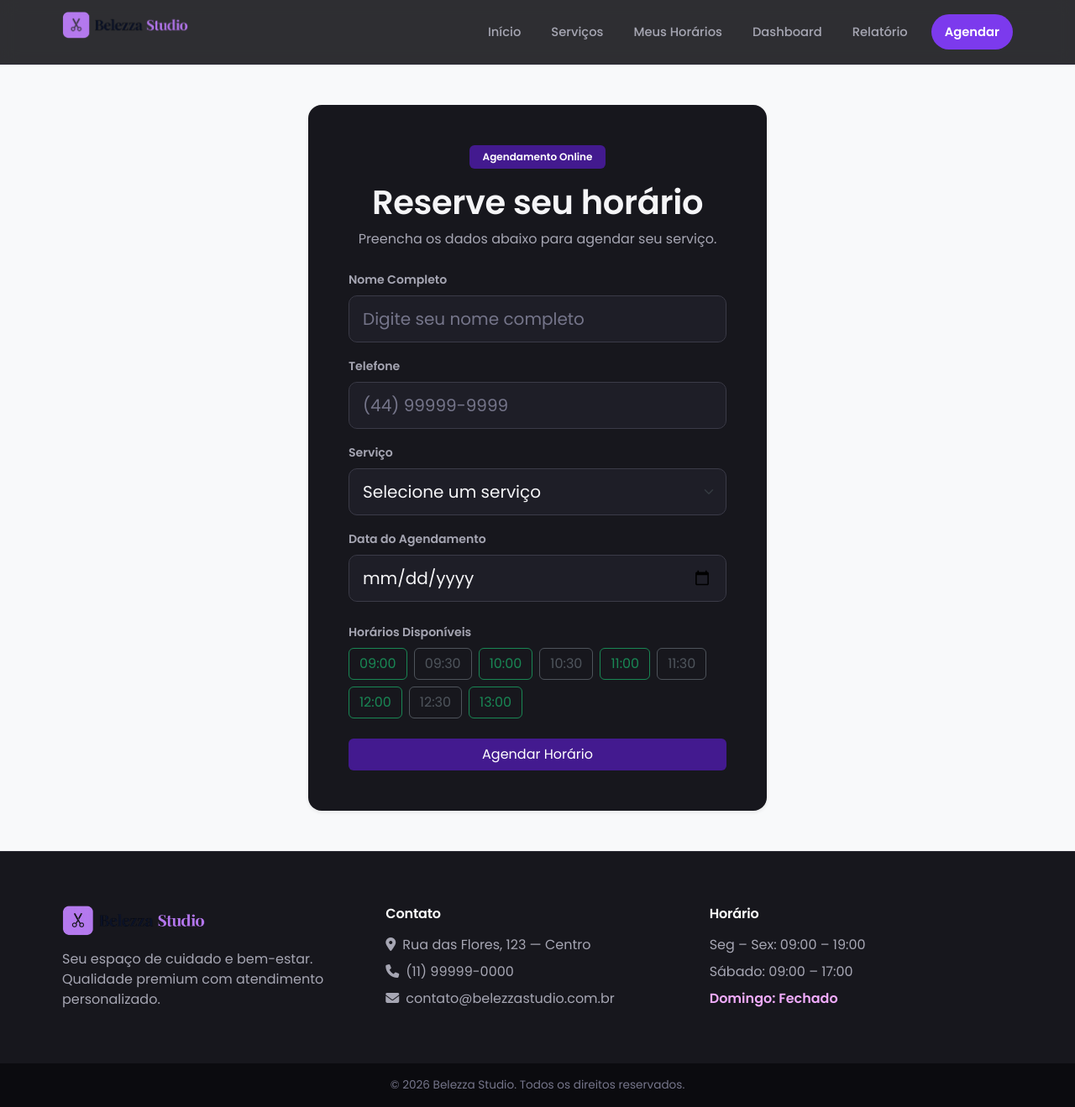
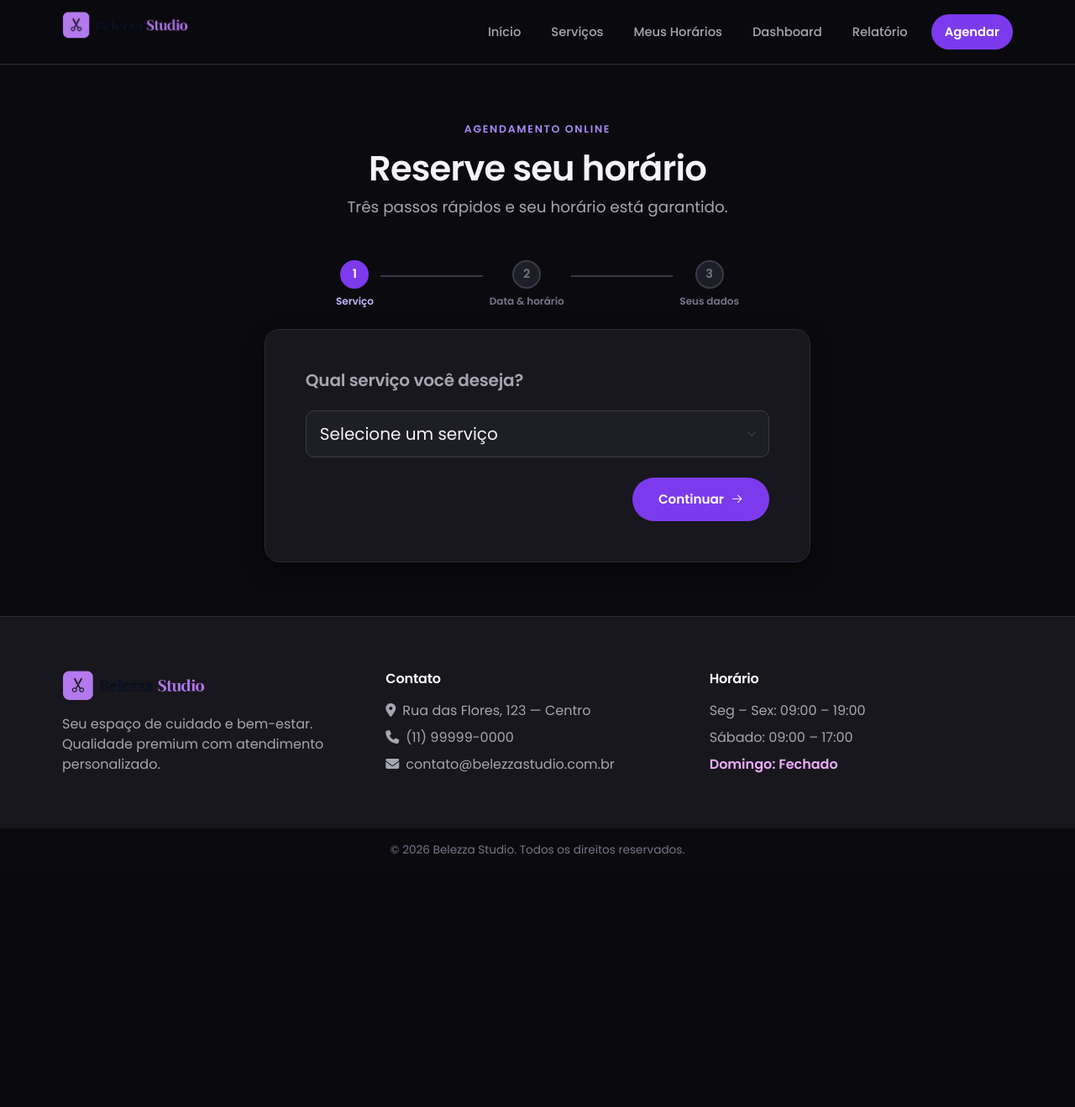
Before and after one commit to AmandaSoaresV/Belezza-Studio, a PHP site: page /index.php?page=agendamento in a window 1280 px wide. Shown: the whole page at 84% size. After the commit the page ends 1018 px from the top, so only its background shows below. Run offline with PHP 8.4, Linux system fonts and the light colour scheme; data that the repository does not hold is empty.

Commit message:
style: atualiza estilo da pagina de agendamento

```diff
--- a/app/views/agendamento/agendamento.php
+++ b/app/views/agendamento/agendamento.php
@@ -22,6 +22,7 @@
     <meta name="viewport" content="width=device-width, initial-scale=1.0" />
     <title>Agendamento</title>
     <link rel="stylesheet" href="/assets/css/global.css" />
+    <link rel="stylesheet" href="/assets/css/agendamento.css" />
     <link
       href="https://cdn.jsdelivr.net/npm/bootstrap@5.3.8/dist/css/bootstrap.min.css"
       rel="stylesheet"
@@ -33,70 +34,46 @@
   </head>
 
 
-  <body class="bg-light">
+  <body class="pagina-agendamento">
      <?php
     $header = __DIR__ . '/../includes/header.php';
      if (file_exists($header))
          { include $header; }
      else { include __DIR__ . '/../erro/erro.php'; } ?>
 
-    <main class="container py-5">
+    <main class="container-marca secao">
       <div class="row justify-content-center">
-        <div class="col-lg-6 col-md-8">
-          <div class="card shadow-sm border-0 rounded-4">
-            <div class="card-body p-4 p-md-5">
-              <div class="text-center mb-4">
-                <span class="badge mb-3 px-3 py-2" style="background-color:var(--primary-800) ">
-                  Agendamento Online
-                </span>
+        <div class="col-lg-7 col-md-9">
 
-                <h1 class="fw-bold">Reserve seu horário</h1>
-
-                <p class="text-secondary mb-0">
-                  Preencha os dados abaixo para agendar seu serviço.
-                </p>
+          <div class="text-center mb-5">
+            <p class="eyebrow cor-marca justify-content-center">Agendamento Online</p>
+            <h1 class="display-marca" style="font-size: clamp(1.9rem, 4vw, 2.6rem);">Reserve seu horário</h1>
+            <p class="texto-lead">Três passos rápidos e seu horário está garantido.</p>
           </div>
 
-              <form
-                class="form-agendamento"
-                action=""
-                method="POST"
-              >
-                <div class="mb-3">
-                  <label for="inputNome" class="form-label fw-semibold">
-                    Nome Completo
-                  </label>
-
-                  <input
-                    type="text"
-                    class="form-control form-control-lg"
-                    id="inputNome"
-                    name="nome"
-                    placeholder="Digite seu nome completo"
-                    required
-                  />
+          <div class="passos-indicador mb-4" id="passosIndicador">
+            <div class="passo-item passo-item--ativo" data-passo="1">
+              <span class="passo-numero">1</span>
+              <span class="passo-nome">Serviço</span>
+            </div>
+            <div class="passo-linha"></div>
+            <div class="passo-item" data-passo="2">
+              <span class="passo-numero">2</span>
+              <span class="passo-nome">Data &amp; horário</span>
+            </div>
+            <div class="passo-linha"></div>
+            <div class="passo-item" data-passo="3">
+              <span class="passo-numero">3</span>
+              <span class="passo-nome">Seus dados</span>
+            </div>
           </div>
 
-                <div class="mb-3">
-                  <label for="inputTelefone" class="form-label fw-semibold">
-                    Telefone
-                  </label>
+          <div class="superficie superficie--elevada p-4 p-md-5">
+            <form class="form-agendamento" action="" method="POST" id="formAgendamento">
+              <section class="etapa-agendamento" data-etapa="1">
+                <h2 class="h5 fw-semibold mb-4">Qual serviço você deseja?</h2>
 
-                  <input
-                    type="tel"
-                    class="form-control form-control-lg"
-                    id="inputTelefone"
-                    name="telefone"
-                    placeholder="(44) 99999-9999"
-                    required
-                  />
-                </div>
-
-                <div class="mb-3">
-                  <label for="servico" class="form-label fw-semibold">
-                    Serviço
-                  </label>
-
+                <div class="mb-4">
                   <select
                     class="form-select form-select-lg"
                     id="servico"
@@ -115,8 +92,18 @@
                   </select>
                 </div>
 
+                <div class="d-flex justify-content-end">
+                  <button type="button" class="btn-marca btn-etapa-avancar">
+                    Continuar <i class="ph ph-arrow-right"></i>
+                  </button>
+                </div>
+              </section>
+
+              <section class="etapa-agendamento d-none" data-etapa="2">
+                <h2 class="h5 fw-semibold mb-4">Escolha a data e o horário</h2>
+
                 <div class="mb-4">
-                  <label for="data" class="form-label fw-semibold">
+                  <label for="data" class="form-label">
                     Data do Agendamento
                   </label>
 
@@ -130,79 +117,84 @@
                 </div>
 
                 <div class="mb-4">
-                  <label class="form-label fw-semibold">
+                  <label class="form-label">
                     Horários Disponíveis
                   </label>
 
                   <div class="d-flex flex-wrap gap-2" id="horarios">
-                    <button type="button" class="btn btn-outline-success">
-                      09:00
+                    <button type="button" class="botao-horario botao-horario--livre">09:00</button>
+                    <button type="button" class="botao-horario" disabled>09:30</button>
+                    <button type="button" class="botao-horario botao-horario--livre">10:00</button>
+                    <button type="button" class="botao-horario" disabled>10:30</button>
+                    <button type="button" class="botao-horario botao-horario--livre">11:00</button>
+                    <button type="button" class="botao-horario" disabled>11:30</button>
+                    <button type="button" class="botao-horario botao-horario--livre">12:00</button>
+                    <button type="button" class="botao-horario" disabled>12:30</button>
+                    <button type="button" class="botao-horario botao-horario--livre">13:00</button>
+                  </div>
+                  <input type="hidden" name="horario" id="horarioEscolhido" />
+                </div>
+
+                <div class="d-flex justify-content-between">
+                  <button type="button" class="btn-marca btn-marca--contorno btn-etapa-voltar">
+                    <i class="ph ph-arrow-left"></i> Voltar
                   </button>
-
-                    <button
-                      type="button"
-                      class="btn btn-outline-secondary"
-                      disabled
-                    >
-                      09:30
-                    </button>
-
-                    <button type="button" class="btn btn-outline-success">
-                      10:00
-                    </button>
-
-                    <button
-                      type="button"
-                      class="btn btn-outline-secondary"
-                      disabled
-                    >
-                      10:30
-                    </button>
-
-                    <button type="button" class="btn btn-outline-success">
-                      11:00
-                    </button>
-
-                    <button
-                      type="button"
-                      class="btn btn-outline-secondary"
-                      disabled
-                    >
-                      11:30
-                    </button>
-                    <button
-                    type="button"
-                    class="btn btn-outline-success"
-                    >
-                      12:00
-                    </button>
-                    <button
-                      type="button"
-                      class="btn btn-outline-secondary"
-                      disabled
-                    >
-                      12:30
-                    </button>
-                    <button
-                      type="button"
-                      class="btn btn-outline-success"
-                    >
-                      13:00
+                  <button type="button" class="btn-marca btn-etapa-avancar">
+                    Continuar <i class="ph ph-arrow-right"></i>
                   </button>
                 </div>
+              </section>
+
+              <section class="etapa-agendamento d-none" data-etapa="3">
+                <h2 class="h5 fw-semibold mb-4">Seus dados</h2>
+
+                <div class="mb-3">
+                  <label for="inputNome" class="form-label">
+                    Nome Completo
+                  </label>
+
+                  <input
+                    type="text"
+                    class="form-control form-control-lg"
+                    id="inputNome"
+                    name="nome"
+                    placeholder="Digite seu nome completo"
+                    required
+                  />
                 </div>
 
-                <div class="d-grid">
-                  <button type="submit" class="btn btn-agendar" style="background-color:var(--primary-800); color:var(--white)">
-                    Agendar Horário
+                <div class="mb-4">
+                  <label for="inputTelefone" class="form-label">
+                    Telefone
+                  </label>
+
+                  <input
+                    type="tel"
+                    class="form-control form-control-lg"
+                    id="inputTelefone"
+                    name="telefone"
+                    placeholder="(44) 99999-9999"
+                    required
+                  />
+                </div>
+
+                <div class="d-flex justify-content-between">
+                  <button type="button" class="btn-marca btn-marca--contorno btn-etapa-voltar">
+                    <i class="ph ph-arrow-left"></i> Voltar
+                  </button>
+                  <button type="submit" class="btn-marca">
+                    Confirmar Agendamento <i class="ph ph-check"></i>
                   </button>
                 </div>
+              </section>
+
             </form>
           </div>
         </div>
       </div>
-      </div>
     </main>
+
+    <script src="/assets/js/agendamento.js"></script>
 
    <?php
         $footer = __DIR__ . '/../includes/footer.php';
```
Also changed, not shown: public/assets/css/agendamento.css (added). Lines whose indentation alone changed are shown as unchanged.
